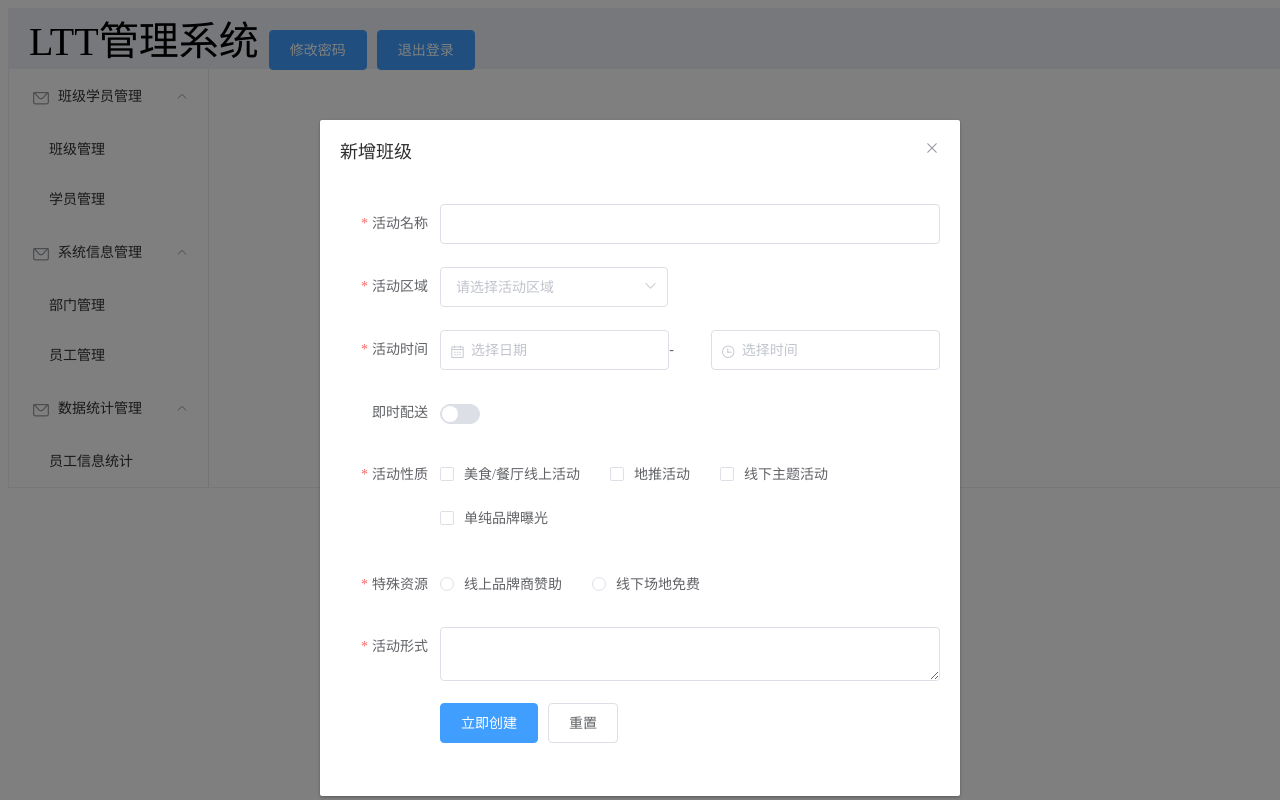
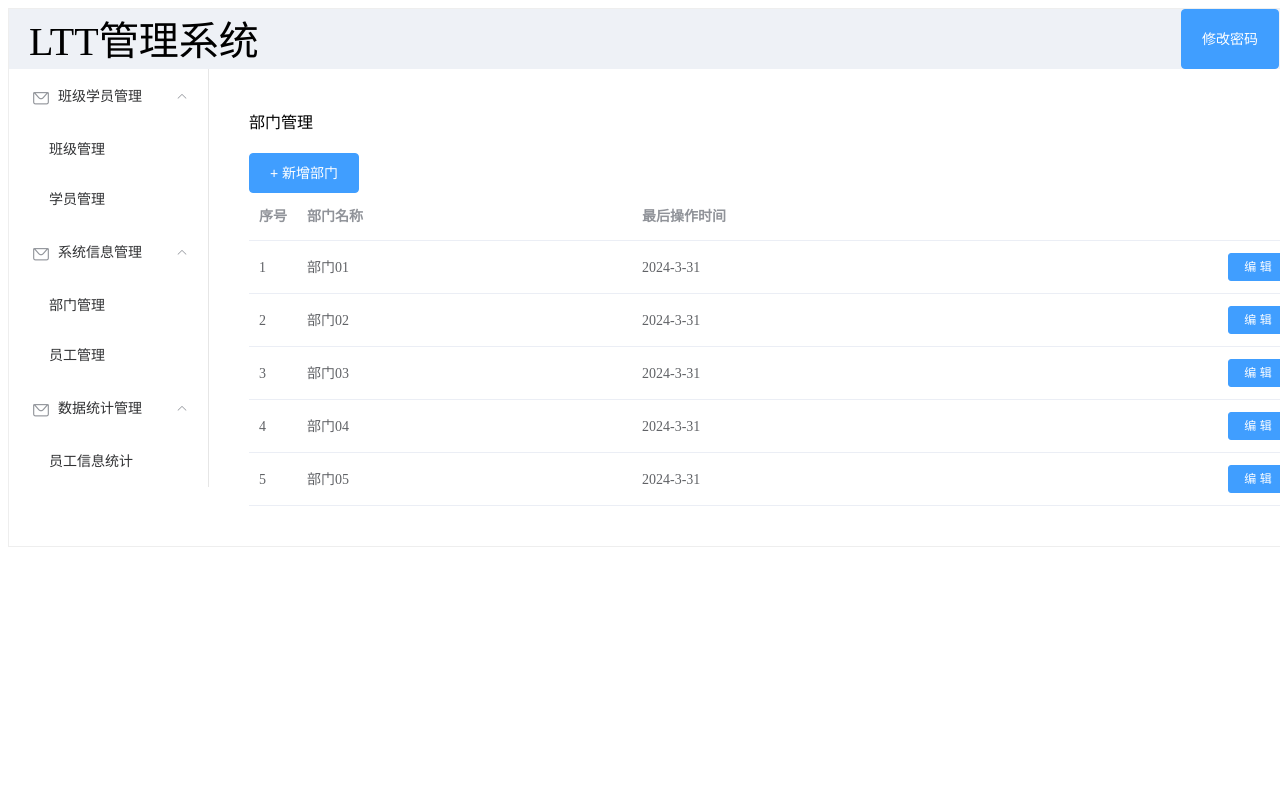
Before and after one commit to LuoTat/ltt_web, a Vue app: page /#/SystemInformationManagement/DepartmentManagement in a window 1280 px wide. Shown: the top 800 px of the page. Built offline with nearby package versions, Linux system fonts and the light colour scheme.

Commit message:
Refactor layout and class management dialogs

```diff
--- a/src/views/LTT/ClassStudentManagement/ClassManagementView.vue
+++ b/src/views/LTT/ClassStudentManagement/ClassManagementView.vue
@@ -59,7 +59,7 @@
         <!-- 下面是当前页面所有的对话框 -->
 
         <!-- 新增班级按钮的内容 -->
-        <el-dialog title="新增班级" :visible.sync="addClassDialogVisible" :before-close="handleAddClassClose">
+        <el-dialog title="新增班级" :visible.sync="addClassDialogVisible" :before-close="handleClose">
             <el-form :model="addClassData" :rules="classRules" ref="addClassForm">
                 <el-form-item label="班级名称" prop="className" label-position="left" :label-width="formLabelWidth">
                     <el-input v-model="addClassData.className" placeholder="请输入班级名称,如:2024第01期10班"></el-input>
@@ -88,7 +88,7 @@
         </el-dialog>
 
         <!-- 编辑班级按钮的内容 -->
-        <el-dialog title="编辑班级" :visible.sync="editClassDialogVisible" :before-close="handleEditClassClose">
+        <el-dialog title="编辑班级" :visible.sync="editClassDialogVisible" :before-close="handleClose">
             <el-form :model="editClassData" :rules="classRules" ref="editClassForm">
                 <el-form-item label="班级名称" prop="className" label-position="left" :label-width="formLabelWidth">
                     <el-input v-model="editClassData.className" placeholder="请输入班级名称,如:2024第01期10班"></el-input>
@@ -117,7 +117,7 @@
         </el-dialog>
 
         <!-- 删除班级按钮的内容 -->
-        <el-dialog title="删除班级" :visible.sync="delClassDialogVisible">
+        <el-dialog title="删除班级" :visible.sync="delClassDialogVisible" :before-close="handleClose">
             <span>您确定要删除该班级吗？</span>
             <span slot="footer" class="dialog-footer">
                 <el-button @click="delClassDialogVisible = false">取 消</el-button>
@@ -207,6 +207,13 @@ export default {
             this.currentPage = val;
             this.loadData();
         },
+        handleClose(done) {
+            this.$confirm("确认关闭？")
+                .then(() => {
+                    done();
+                })
+                .catch(() => {});
+        },
         loadData() {
             // 根据当前页数和每页显示条目数获取数据，这里是示例数据，您需要根据实际情况调整
             this.showData = this.classData.slice((this.currentPage - 1) * this.pageSize, this.currentPage * this.pageSize);
@@ -214,14 +221,6 @@ export default {
         },
         indexMethod() {
             return (this.currentPage - 1) * this.pageSize + 1;
-        },
-        handleAddClassClose(done) {
-            this.$confirm("确认关闭？")
-                .then(() => {
-                    //清空表单数据
-                    done();
-                })
-                .catch(() => {});
         },
         addClassDataSubmit(addClassForm) {
             this.$refs[addClassForm].validate((valid) => {
@@ -245,14 +244,6 @@ export default {
             let _index = index + (this.currentPage - 1) * this.pageSize;
             this.editClassData = { ...this.classData[_index] };
             this.editClassDialogVisible = true;
-        },
-        handleEditClassClose(done) {
-            this.$confirm("确认关闭？")
-                .then(() => {
-                    //清空表单数据
-                    done();
-                })
-                .catch(() => {});
         },
         editClassDataSubmit(editClassForm) {
             this.$refs[editClassForm].validate((valid) => {
--- a/src/views/LTT/SystemInformationManagement/DepartmentManagementView.vue
+++ b/src/views/LTT/SystemInformationManagement/DepartmentManagementView.vue
@@ -1,100 +1,169 @@
 <template>
+    <!-- 右侧主界面 -->
     <el-main>
-        <el-dialog title="新增班级" :visible.sync="addClassDialogVisible">
-            <el-form :model="ruleForm" :rules="rules" ref="ruleForm" label-width="100px" class="demo-ruleForm">
-                <el-form-item label="活动名称" prop="name">
-                    <el-input v-model="ruleForm.name"></el-input>
-                </el-form-item>
-                <el-form-item label="活动区域" prop="region">
-                    <el-select v-model="ruleForm.region" placeholder="请选择活动区域">
-                        <el-option label="区域一" value="shanghai"></el-option>
-                        <el-option label="区域二" value="beijing"></el-option>
-                    </el-select>
-                </el-form-item>
-                <el-form-item label="活动时间" required>
-                    <el-col :span="11">
-                        <el-form-item prop="date1">
-                            <el-date-picker type="date" placeholder="选择日期" v-model="ruleForm.date1" style="width: 100%"></el-date-picker>
-                        </el-form-item>
-                    </el-col>
-                    <el-col class="line" :span="2">-</el-col>
-                    <el-col :span="11">
-                        <el-form-item prop="date2">
-                            <el-time-picker placeholder="选择时间" v-model="ruleForm.date2" style="width: 100%"></el-time-picker>
-                        </el-form-item>
-                    </el-col>
-                </el-form-item>
-                <el-form-item label="即时配送" prop="delivery">
-                    <el-switch v-model="ruleForm.delivery"></el-switch>
-                </el-form-item>
-                <el-form-item label="活动性质" prop="type">
-                    <el-checkbox-group v-model="ruleForm.type">
-                        <el-checkbox label="美食/餐厅线上活动" name="type"></el-checkbox>
-                        <el-checkbox label="地推活动" name="type"></el-checkbox>
-                        <el-checkbox label="线下主题活动" name="type"></el-checkbox>
-                        <el-checkbox label="单纯品牌曝光" name="type"></el-checkbox>
-                    </el-checkbox-group>
-                </el-form-item>
-                <el-form-item label="特殊资源" prop="resource">
-                    <el-radio-group v-model="ruleForm.resource">
-                        <el-radio label="线上品牌商赞助"></el-radio>
-                        <el-radio label="线下场地免费"></el-radio>
-                    </el-radio-group>
-                </el-form-item>
-                <el-form-item label="活动形式" prop="desc">
-                    <el-input type="textarea" v-model="ruleForm.desc"></el-input>
-                </el-form-item>
-                <el-form-item>
-                    <el-button type="primary" @click="submitForm('ruleForm')">立即创建</el-button>
-                    <el-button @click="resetForm('ruleForm')">重置</el-button>
+        部门管理
+        <!-- 新增部门按钮 -->
+        <div style="margin-top: 20px">
+            <el-button type="primary" @click="addDptDialogVisible = true">+ 新增部门</el-button>
+        </div>
+        <!-- 表格 -->
+
+        <el-table :data="showData">
+            <el-table-column type="index" label="序号" min-width="100px" align="left"> </el-table-column>
+            <el-table-column prop="dptName" label="部门名称" min-width="100px"> </el-table-column>
+            <el-table-column prop="lastOperationTime" label="最后操作时间" min-width="100px"> </el-table-column>
+            <el-table-column label="操作" min-width="120px" align="right">
+                <template slot-scope="scope">
+                    <!-- 编辑部门按钮 -->
+                    <el-button type="primary" @click="showEditDptDialog(scope.$index)" size="mini">编 辑</el-button>
+                    <!-- 删除部门按钮 -->
+                    <el-button type="danger" @click="delDptDialogVisible = true" size="mini">删 除</el-button>
+                </template>
+            </el-table-column>
+        </el-table>
+
+        <!-- 下面是当前页面所有的对话框 -->
+
+        <!-- 新增部门按钮的内容 -->
+        <el-dialog title="新增部门" :visible.sync="addDptDialogVisible" :before-close="handleClose">
+            <el-form :model="addDptData" :rules="dptRules" ref="addDptForm">
+                <el-form-item label="部门名称" prop="dptName" label-position="left" :label-width="formLabelWidth">
+                    <el-input v-model="addDptData.dptName" placeholder="请输入部门名称,长度为2-10位"></el-input>
                 </el-form-item>
             </el-form>
+            <div slot="footer">
+                <el-button @click="resetAddDptForm('addDptForm')">取 消</el-button>
+                <el-button type="primary" @click="addDptDataSubmit('addDptForm')">确 定</el-button>
+            </div>
+        </el-dialog>
+
+        <!-- 编辑部门按钮的内容 -->
+        <el-dialog title="编辑部门" :visible.sync="editDptDialogVisible" :before-close="handleClose">
+            <el-form :model="editDptData" :rules="dptRules" ref="editDptForm">
+                <el-form-item label="部门名称" prop="dptName" label-position="left" :label-width="formLabelWidth">
+                    <el-input v-model="editDptData.dptName" placeholder="请输入部门名称,长度为2-10位"></el-input>
+                </el-form-item>
+            </el-form>
+            <div slot="footer">
+                <el-button @click="editDptDialogVisible = false">取 消</el-button>
+                <el-button type="primary" @click="editDptDataSubmit('editDptForm')">确 定</el-button>
+            </div>
+        </el-dialog>
+
+        <!-- 删除班级按钮的内容 -->
+        <el-dialog title="删除部门" :visible.sync="delDptDialogVisible" :before-close="handleClose">
+            <span>您确定要删除该部门吗？</span>
+            <span slot="footer">
+                <el-button @click="delDptDialogVisible = false">取 消</el-button>
+                <el-button type="danger" @click="delDptDataUpdate()">确 定</el-button>
+            </span>
         </el-dialog>
     </el-main>
 </template>
+
 <script>
+//import axios from "axios";
+
 export default {
     data() {
         return {
-            addClassDialogVisible: true,
-            ruleForm: {
-                name: "",
-                region: "",
-                date1: "",
-                date2: "",
-                delivery: false,
-                type: [],
-                resource: "",
-                desc: "",
+            addDptDialogVisible: false,
+            editDptDialogVisible: false,
+            delDptDialogVisible: false,
+            formLabelWidth: "100px",
+            dptRules: {
+                dptName: [
+                    { required: true, message: "请输入部门名称", trigger: "blur" },
+                    { min: 2, max: 10, message: "长度在 2 到 10 个字符", trigger: "blur" },
+                ],
             },
-            rules: {
-                name: [
-                    { required: true, message: "请输入活动名称", trigger: "blur" },
-                    { min: 3, max: 5, message: "长度在 3 到 5 个字符", trigger: "blur" },
-                ],
-                region: [{ required: true, message: "请选择活动区域", trigger: "change" }],
-                date1: [{ type: "date", required: true, message: "请选择日期", trigger: "change" }],
-                date2: [{ type: "date", required: true, message: "请选择时间", trigger: "change" }],
-                type: [{ type: "array", required: true, message: "请至少选择一个活动性质", trigger: "change" }],
-                resource: [{ required: true, message: "请选择活动资源", trigger: "change" }],
-                desc: [{ required: true, message: "请填写活动形式", trigger: "blur" }],
+            //用来绑定表单数据
+            addDptData: {
+                dptName: "", //班级名称
             },
+            editDptData: {
+                dptName: "",
+            },
+            delDptData: {
+                index: -1,
+            },
+            showData: [],
+            dptData: [],
+            SQLData: [
+                { dptName: "部门01", lastOperationTime: "2024-3-31" },
+                { dptName: "部门02", lastOperationTime: "2024-3-31" },
+                { dptName: "部门03", lastOperationTime: "2024-3-31" },
+                { dptName: "部门04", lastOperationTime: "2024-3-31" },
+                { dptName: "部门05", lastOperationTime: "2024-3-31" },
+            ],
         };
     },
     methods: {
-        submitForm(formName) {
-            this.$refs[formName].validate((valid) => {
-                if (valid) {
-                    alert("submit!");
+        handleClose(done) {
+            this.$confirm("确认关闭？")
+                .then(() => {
+                    done();
+                })
+                .catch(() => {});
+        },
+        loadData() {
+            // 根据当前页数和每页显示条目数获取数据，这里是示例数据，您需要根据实际情况调整
+            this.showData = this.dptData.slice();
+        },
+        addDptDataSubmit(addDptForm) {
+            this.$refs[addDptForm].validate((valid) => {
+                if (!valid) {
+                    return false;
                 } else {
-                    console.log("error submit!!");
-                    return false;
+                    alert("Success!");
+                    //判断是否有重复数据
+                    //新建一个对话框，提示是否添加成功
                 }
             });
         },
-        resetForm(formName) {
-            this.$refs[formName].resetFields();
+        //multiple
+        resetAddDptForm(addDptForm) {
+            this.$refs[addDptForm].resetFields();
+            this.addDptDialogVisible = false;
         },
+        showEditDptDialog(index) {
+            // 将选中行的数据赋值给编辑表单
+            // 计算当前选中行的索引
+            this.editDptData = { ...this.dptData[index] };
+            this.editDptDialogVisible = true;
+        },
+        editDptDataSubmit(editDptForm) {
+            this.$refs[editDptForm].validate((valid) => {
+                if (!valid) {
+                    return false;
+                } else {
+                    //判断是否有重复数据
+                    //新建一个对话框，提示是否编辑成功
+                }
+            });
+            // 关闭编辑对话框
+            this.editDptDialogVisible = false;
+        },
+        delDptDataUpdate() {
+            // 向数据库中删除数据
+            // 关闭删除对话框
+            this.delDptDialogVisible = false;
+        },
+    },
+    mounted() {
+        this.dptData = this.SQLData.slice(); // 模拟从数据库中获取数据
+        this.loadData(); // 初始化时加载数据
+        // axios.this.loadData();
+        //     // .get("https://mock.apifox.cn/m1/3128855-0-default/emp/list")
+        //     // .then((response) => {
+        //     //     this.Temp = response.data.data;
+        //     //     this.loadData();
+        //     // })
+        //     .catch((error) => {
+        //         console.log(error);
+        //     });
     },
 };
 </script>
+
+<style></style>
--- a/src/views/LayOutView.vue
+++ b/src/views/LayOutView.vue
@@ -2,8 +2,8 @@
     <div style="width: 1400px; margin: auto">
         <el-container style="border: 1px, solid, #eeeeee">
             <!-- 标题位置，加按钮 -->
-            <el-header style="font-size: 40px; background-color: #eef1f6">
-                LTT管理系统
+            <el-header style="font-size: 40px; background-color: #eef1f6; display: grid; grid-template-columns: 1fr auto auto">
+                <div>LTT管理系统</div>
                 <el-button type="primary" @click="editPasswd()">修改密码</el-button>
                 <el-button type="primary" @click="logOut()">退出登录</el-button>
             </el-header>
```
Also changed, not shown: src/views/LTT/ClassStudentManagement/StudentManagementView.vue (+58 -32 lines).
